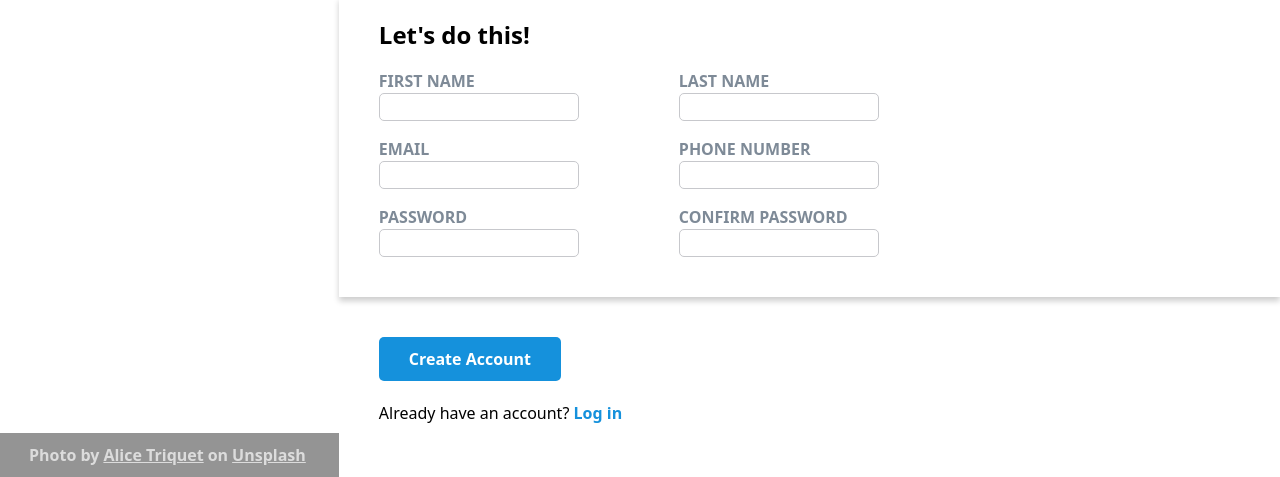
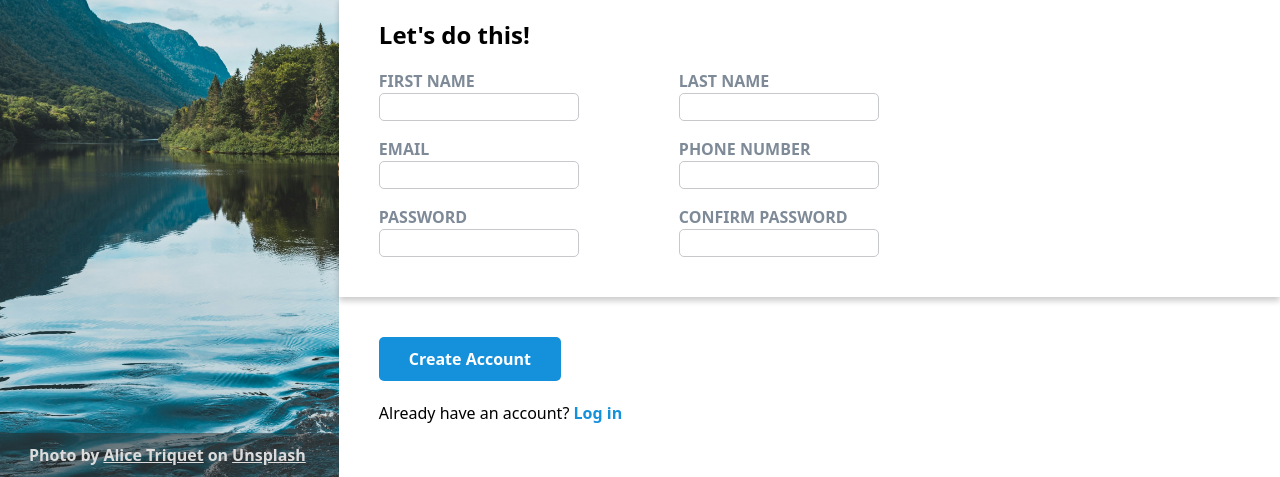
Before and after one commit to aksharb/signup-form, a plain HTML site: page index.html in a window 1280 px wide. Shown: the part 323-800 px from the top of the page. Drawn offline with Linux system fonts and the light colour scheme; the site is published under a folder, as on GitHub Pages, so addresses that start at the root find nothing.

Commit message:
Fix path

```diff
--- a/style.css
+++ b/style.css
@@ -102,7 +102,7 @@ h6 {
 .left {
   height: 100vh;
   width: 36vw;
-  background: url("/lake.jpg");
+  background: url("lake.jpg");
   background-size: cover;
   display: flex;
   flex-direction: column;
```
Also changed, not shown: 1 other file.
